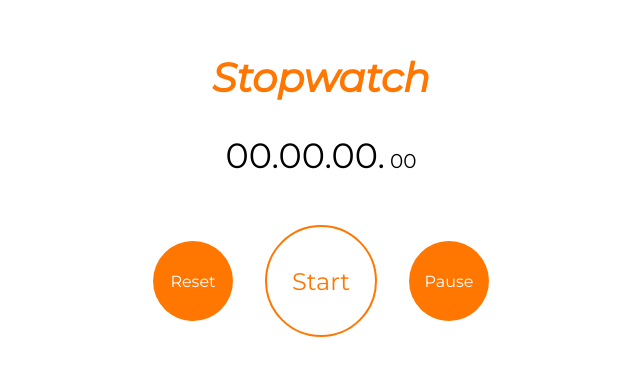
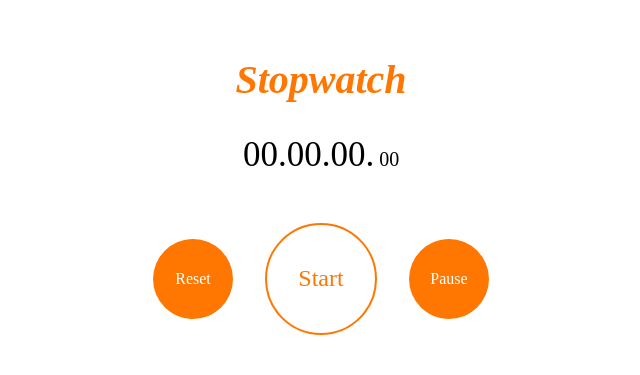
Before and after one commit to VaxSr/stopwatch, a plain HTML site: page StopWatch/index.html in a window 1280 px wide. Shown: the part 197-572 px from the top of the page, without its empty margins (319-959 px from the left). Drawn offline with Linux system fonts and the light colour scheme.

Commit message:
Update style.css

```diff
--- a/StopWatch/style.css
+++ b/StopWatch/style.css
@@ -1,4 +1,4 @@
-@import url('https://fonts.googleapis.com/css2?family=Montserrat:ital,wght@0,300;0,400;0,500;1,300;1,400&display=swap');
+@import url('https://fonts.googleapis.com/css2?family=Roboto:ital,wght@0,100;0,300;0,400;0,500;0,700;1,100;1,300;1,400;1,500&display=swap');
 
 * {
     padding: 0;
```
